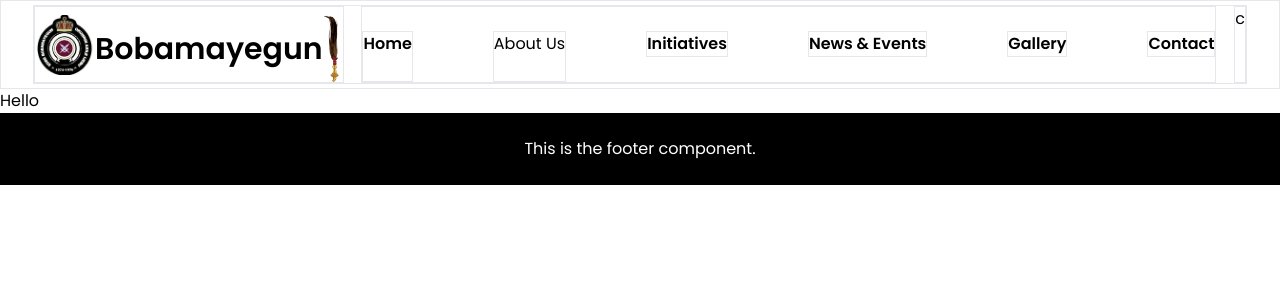
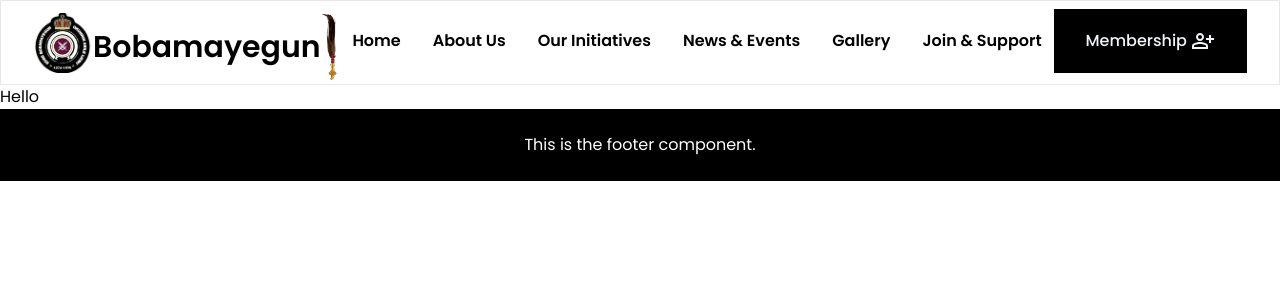
Before and after one commit to Bayotics/bobamayegun-club, a Next.js app: page / in a window 1280 px wide. Shown: the top 300 px of the page. Built offline with nearby package versions, Linux system fonts and the light colour scheme.

Commit message:
nav done

```diff
--- a/package.json
+++ b/package.json
@@ -9,8 +9,12 @@
     "lint": "next lint"
   },
   "dependencies": {
+    "@emotion/react": "^11.13.3",
+    "@emotion/styled": "^11.13.0",
     "@heroicons/react": "^2.1.5",
     "@material-tailwind/react": "^2.1.10",
+    "@mui/icons-material": "^6.1.3",
+    "@mui/material": "^6.1.3",
     "next": "14.2.15",
     "react": "^18",
     "react-dom": "^18"
--- /dev/null
+++ b/src/components/Header/AnimatedBtn.tsx
@@ -0,0 +1,37 @@
+'use client'
+
+import React from "react";
+import PersonAddAltOutlinedIcon from '@mui/icons-material/PersonAddAltOutlined';
+
+const AnimatedBtn = () => {
+  return (
+    <div className="grid  place-content-center bg-black p-4 mt-1">
+      <DrawOutlineButton>
+        <div className="flex gap-1"><h1>Membership</h1><PersonAddAltOutlinedIcon /></div>
+    </DrawOutlineButton>
+    </div>
+  );
+};
+
+const DrawOutlineButton = ({
+  children,
+  ...rest
+}: React.DetailedHTMLProps<
+  React.ButtonHTMLAttributes<HTMLButtonElement>,
+  HTMLButtonElement
+>) => {
+  return (
+    <button
+      {...rest}
+      className="group relative px-4 py-1 font-medium text-slate-100 transition-colors duration-[400ms] "
+    >
+      <span>{children}</span>
+      <span className="absolute left-0 top-0 h-[2px] w-0 bg-gradient-to-r from-purple-600 to-orange-300 transition-all duration-100 group-hover:w-full" />
+      <span className="absolute right-0 top-0 h-0 w-[2px] bg-orange-300 transition-all delay-100 duration-100 group-hover:h-full" />
+      <span className="absolute bottom-0 right-0 h-[2px] w-0 bg-gradient-to-r from-purple-600 to-orange-300 transition-all delay-200 duration-100 group-hover:w-full" />
+      <span className="absolute bottom-0 left-0 h-0 w-[2px] bg-purple-600 transition-all delay-300 duration-100 group-hover:h-full" />
+    </button>
+  );
+};
+
+export default AnimatedBtn;
--- a/src/components/Header/AnimatedNav.tsx
+++ b/src/components/Header/AnimatedNav.tsx
@@ -2,14 +2,37 @@
 
 import React, { useState } from "react";
 import { AnimatePresence, motion } from "framer-motion";
+import Link from "next/link";
 
 const AnimatedNav = () => {
   return (
-    <div className=" h-[10px] justify-center  bg-white">
-      <FlyoutLink href="#" FlyoutContent={PricingContent}>
+    <div className=" flex navbar-menus gap-8  justify-between bg-white font-semibold">
+      <Link href= '/' className="nav-menu-btn   font-semibold">
+          <div className="">
+              <p className="font-semibold">Home</p>
+          </div>
+      </Link>
+      <FlyoutLink href="#" FlyoutContent={AboutContent}>
         About Us
       </FlyoutLink>
+      <FlyoutLink href="#" FlyoutContent={InitiativeContent}>
+        Our Initiatives
+      </FlyoutLink>
+      <Link href= '/'>
+          <div className="nav-menu-btn  ">
+              <p className="font-semibold">News & Events</p>
+          </div>
+      </Link>
+      <Link href= '/'>
+          <div className="nav-menu-btn  ">
+              <p className="font-semibold">Gallery</p>
+          </div>
+      </Link>
+      <FlyoutLink href="#" FlyoutContent={SupportContent}>
+        Join & Support
+      </FlyoutLink>
     </div>
+
   );
 };
 
@@ -38,7 +61,7 @@ const FlyoutLink = ({
           style={{
             transform: showFlyout ? "scaleX(1)" : "scaleX(0)",
           }}
-          className="absolute -bottom-2 -left-2 -right-2 h-1 origin-left scale-x-0 rounded-full bg-indigo-300 transition-transform duration-300 ease-out"
+          className="absolute -bottom-2 -left-2 -right-2 h-1 origin-left scale-x-0 rounded-full bg-purple-600 transition-transform duration-300 ease-out"
         />
       </a>
       <AnimatePresence>
@@ -52,7 +75,7 @@ const FlyoutLink = ({
             className="absolute left-1/2 top-12 bg-white text-white"
           >
             <div className="absolute -top-6 left-0 right-0 h-6 bg-transparent" />
-            <div className="absolute left-1/2 top-0 h-4 w-4 -translate-x-1/2 -translate-y-1/2 rotate-45 bg-white" />
+            <div className="absolute left-1/2 top-0 h-4 w-4 -translate-x-1/2 -translate-y-1/2 rotate-45 bg-black" />
             <FlyoutContent />
           </motion.div>
         )}
@@ -61,21 +84,61 @@ const FlyoutLink = ({
   );
 };
 
-const PricingContent = () => {
+const AboutContent = () => {
   return (
     <div className="px-20 bg-black p-1 shadow-xl">
       <div className="mb-6 space-y-8 mt-6">
-        <a href="#" className="block text-sm hover:underline">
+        <a href="#" className="font-medium block text-sm hover:underline">
           Values
         </a>
-        <a href="#" className="block text-sm hover:underline">
+        <a href="#" className="font-medium block text-sm hover:underline">
           History
         </a>
-        <a href="#" className="block text-sm hover:underline">
+        <a href="#" className="font-medium block text-sm hover:underline">
           Council
         </a>
-        <a href="#" className="block text-sm hover:underline">
+        <a href="#" className="font-medium block text-sm hover:underline">
           Leadership
+        </a>
+      </div>
+    </div>
+  );
+};
+const InitiativeContent = () => {
+  return (
+    <div className="px-20 bg-black p-1 shadow-xl">
+      <div className="mb-6 space-y-8 mt-6">
+        <a href="#" className="font-medium block text-sm hover:underline">
+          Arts & Culture
+        </a>
+        <a href="#" className="font-medium block text-sm hover:underline">
+          Charity
+        </a>
+        <a href="#" className="font-medium block text-sm hover:underline">
+          Policy
+        </a>
+        <a href="#" className="font-medium block text-sm hover:underline">
+          Social Networking
+        </a>
+        <a href="#" className="font-medium block text-sm hover:underline">
+          Environmental Impact
+        </a>
+      </div>
+    </div>
+  );
+};
+const SupportContent = () => {
+  return (
+    <div className="px-20 bg-black p-1 shadow-xl">
+      <div className="mb-6 space-y-8 mt-6">
+        <a href="#" className="font-medium block text-sm hover:underline">
+          Partnership
+        </a>
+        <a href="#" className="font-medium block text-sm hover:underline">
+          Donations
+        </a>
+        <a href="#" className="font-medium block text-sm hover:underline">
+          Volunteering
         </a>
       </div>
     </div>
--- a/src/components/Header/Navbar.tsx
+++ b/src/components/Header/Navbar.tsx
@@ -1,14 +1,14 @@
 import Image from "next/image"
 import logo from '@/images/Bobamayegun-logo.png'
 import flywhisk from '@/images/fly-whisk-logo.png'
-import Link from "next/link"
 import AnimatedNav from "./AnimatedNav";
+import AnimatedBtn from "./AnimatedBtn";
 
 
 export default function NavBar () {
     return(
-        <div className="text-black flex navbar-main justify-between border">
-            <div className="navbar-logo border flex">
+        <div className="text-black flex navbar-main justify-between ">
+            <div className="navbar-logo  flex">
                 <div className="pic-logo">
                     <Image src={logo} alt="bobamayegun logo" height={20} width={60} className="mt-2"/>
                 </div>
@@ -19,37 +19,14 @@ export default function NavBar () {
                     <Image src={flywhisk} alt="bobamayegun logo" height={20} width={20}/>
                 </div>
             </div>
-            <div className="navbar-menus border flex justify-between gap-20">
-                <Link href= '/' className="nav-menu-btn border mt-6 font-semibold">
-                    <div className="">
-                        <p className="font-semibold">Home</p>
-                    </div>
-                </Link>
-                    <div className="nav-menu-btn border mt-6">
+            <div className="navbar-menus  flex justify-between gap-20">
+                    <div className="nav-menu-btn  mt-6">
                         <AnimatedNav />
                     </div>
-                <Link href= '/'>
-                    <div className="nav-menu-btn border mt-6">
-                        <p className="font-semibold">Initiatives</p>
-                    </div>
-                </Link>
-                <Link href= '/'>
-                    <div className="nav-menu-btn border mt-6">
-                        <p className="font-semibold">News & Events</p>
-                    </div>
-                </Link>
-                <Link href= '/'>
-                    <div className="nav-menu-btn border mt-6">
-                        <p className="font-semibold">Gallery</p>
-                    </div>
-                </Link>
-                <Link href= '/'>
-                    <div className="nav-menu-btn border mt-6">
-                        <p className="font-semibold">Contact</p>
-                    </div>
-                </Link>
             </div>
-            <div className="navbar-promo border">c</div>
+            <div className="navbar-promo ">
+                <AnimatedBtn />
+            </div>
         </div>
     )
 }
```
Also changed, not shown: 1 other file (tests, documents, lock files or other folders).
